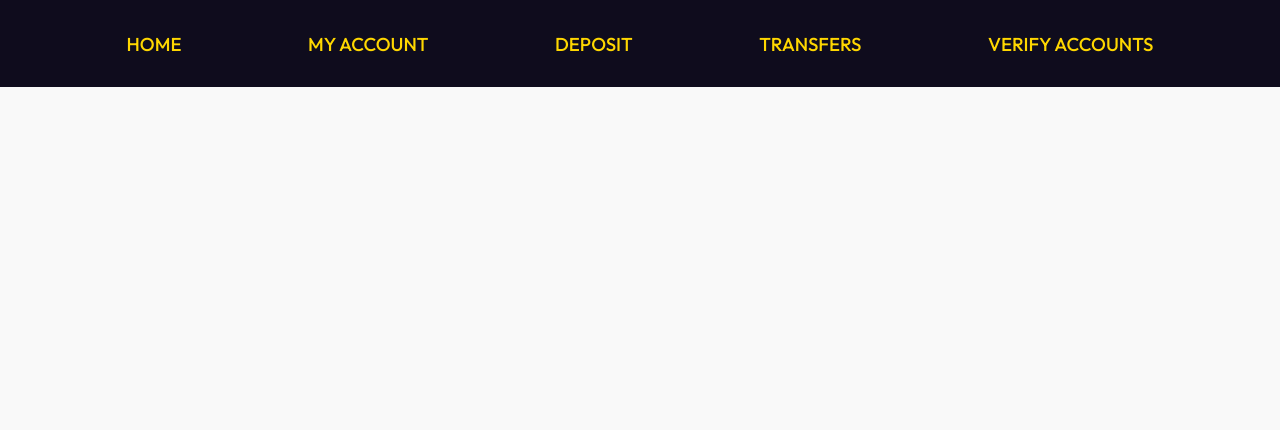
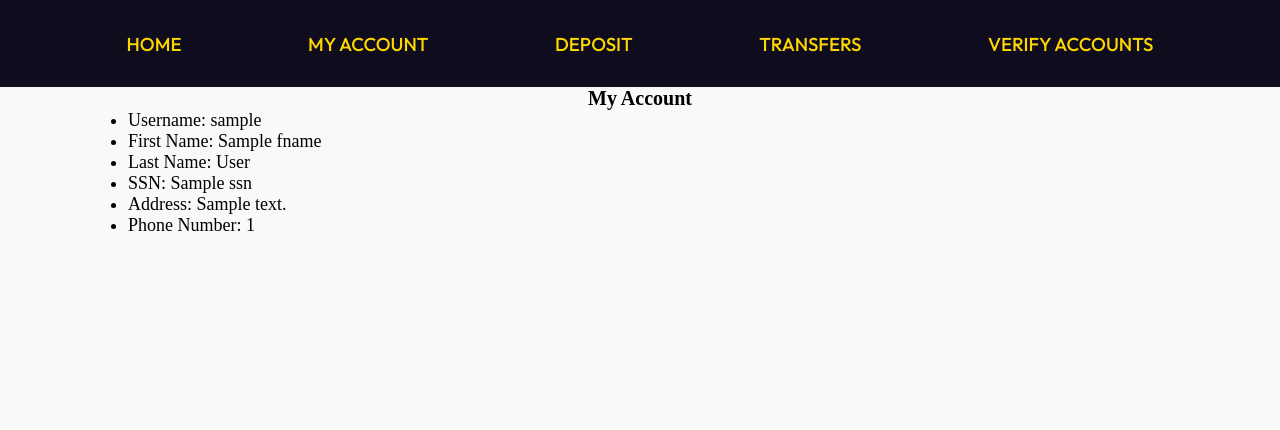
Before and after one commit to Pious726/CSET170Final, a Flask app: template templates/account.html in a window 1280 px wide. Shown: the top 430 px of the page. Run offline with Flask 3, Linux system fonts and the light colour scheme; the template is opened without the code that fills it: most values are stand-ins (such as "Sample title", 1, 10 or a date in 2020).

Commit message:
worked on home and account pages

```diff
--- a/main.py
+++ b/main.py
@@ -47,16 +47,13 @@ def authorizeAccounts():
 
 @app.route('/home.html')
 def home():
-    username = conn.execute(text('select Username from accounts where IsLoggedIn = 1'))
+    username = conn.execute(text('select Username from users where IsLoggedIn = 1'))
     return render_template('home.html', username=username)
 
-@app.route('/account.html', methods=["GET"])
-def getAccounts():
-    return render_template('account.html')
-
-@app.route('/account.html', methods=["POST"])
+@app.route('/account.html')
 def seeAccount():
-    return render_template('account.html')
+    account = conn.execute("select * from users where IsLoggedIn = 1")
+    return render_template('account.html', account=account)
 
 @app.route('/deposit.html')
 def deposit():
--- a/templates/account.html
+++ b/templates/account.html
@@ -1,4 +1,16 @@
 {% extends 'base.html' %}
-{% block body%}
-
+{% block body %}
+    <div class="container">
+        <h1>My Account</h1>
+        <div class="account_details">
+            <ul>
+                <li>Username: {{username.Username}}</li>
+                <li>First Name: {{username.Fname}}</li>
+                <li>Last Name: {{username.Lname}}</li>
+                <li>SSN: {{username.SSN }}</li>
+                <li>Address: {{username.Address}}</li>
+                <li>Phone Number: {{username.PhoneNum}}</li>
+            </ul>
+        </div>
+    </div>
 {% endblock %}
--- a/templates/home.html
+++ b/templates/home.html
@@ -2,4 +2,4 @@
 {% block body %}
 
     <h1>Welcome to OrbitCoin, {{username}}!</h1>
-{% end block %}
+{% endblock %}
```
